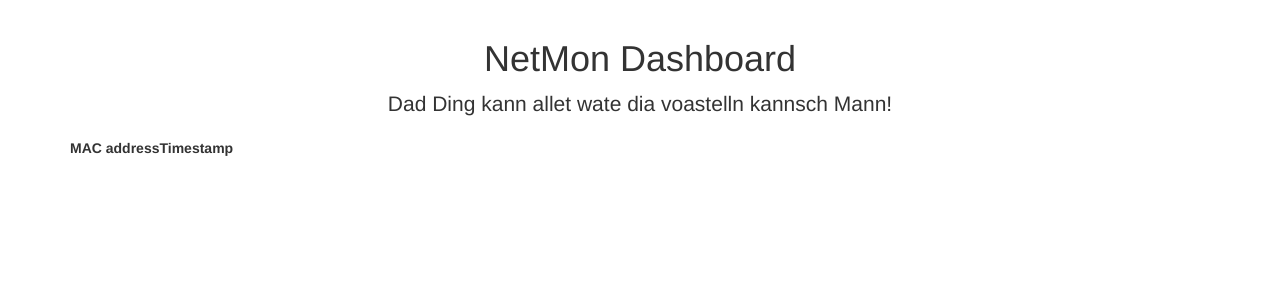
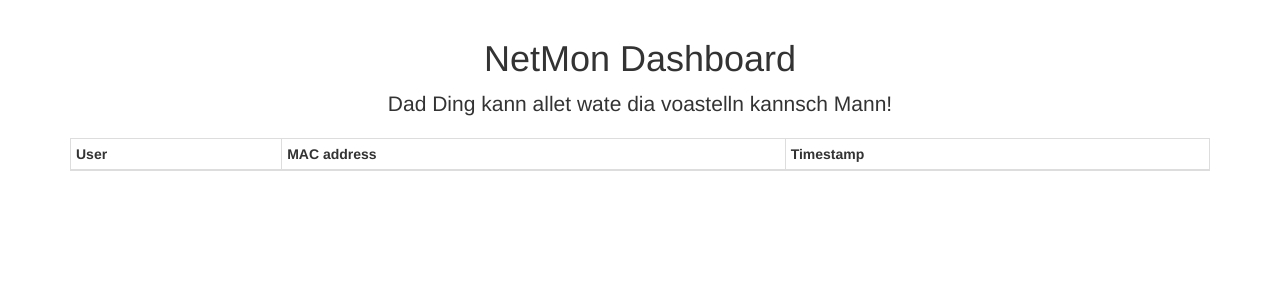
Before and after one commit to ntpdate/netmon, a Django app: page /netmon/dashboard/ in a window 1280 px wide. Shown: the part 51-351 px from the top of the page. Run offline with Django 3.2, Linux system fonts and the light colour scheme; data that the repository does not hold is empty; some libraries are stand-ins or nearby versions.

Commit message:
Dashboard template format fixed.

```diff
--- a/netmon/templates/dashboard.html
+++ b/netmon/templates/dashboard.html
@@ -32,16 +32,17 @@
                 <div class="col-lg-12 text-center">
                     <h1>NetMon Dashboard</h1>
                     <p class="lead">Dad Ding kann allet wate dia voastelln kannsch Mann!</p>
-                <table>
-
+                    <table class="table table-striped table-bordered table-condensed">
                         <thead>
                             <tr>
+                                <th>User</th>
                                 <th>MAC address</th>
                                 <th>Timestamp</th>
                             </tr>
                         </thead>
                         {% for status in status_objects %}
                             <tr>
+                                <td>{{ status.device.user }}</td>
                                 <td>{{ status.device }}</td>
                                 <td>{{ status.timestamp }}</td>
                             </tr>
```
Lines whose indentation alone changed are shown as unchanged.
